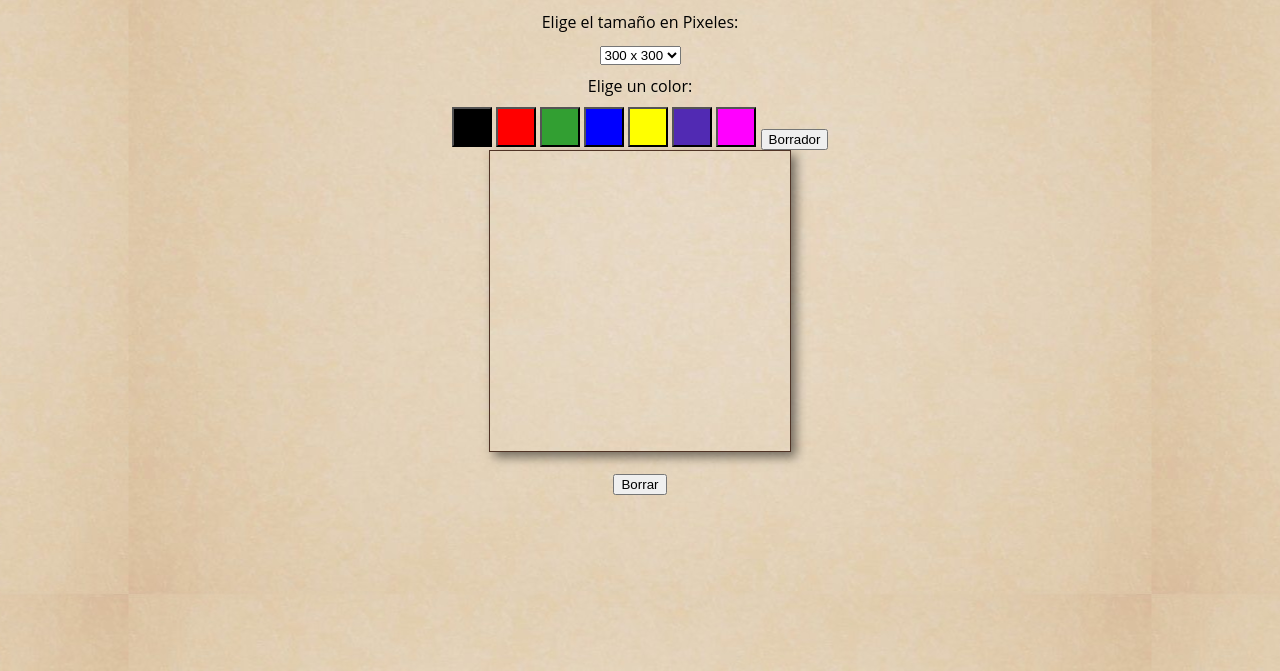
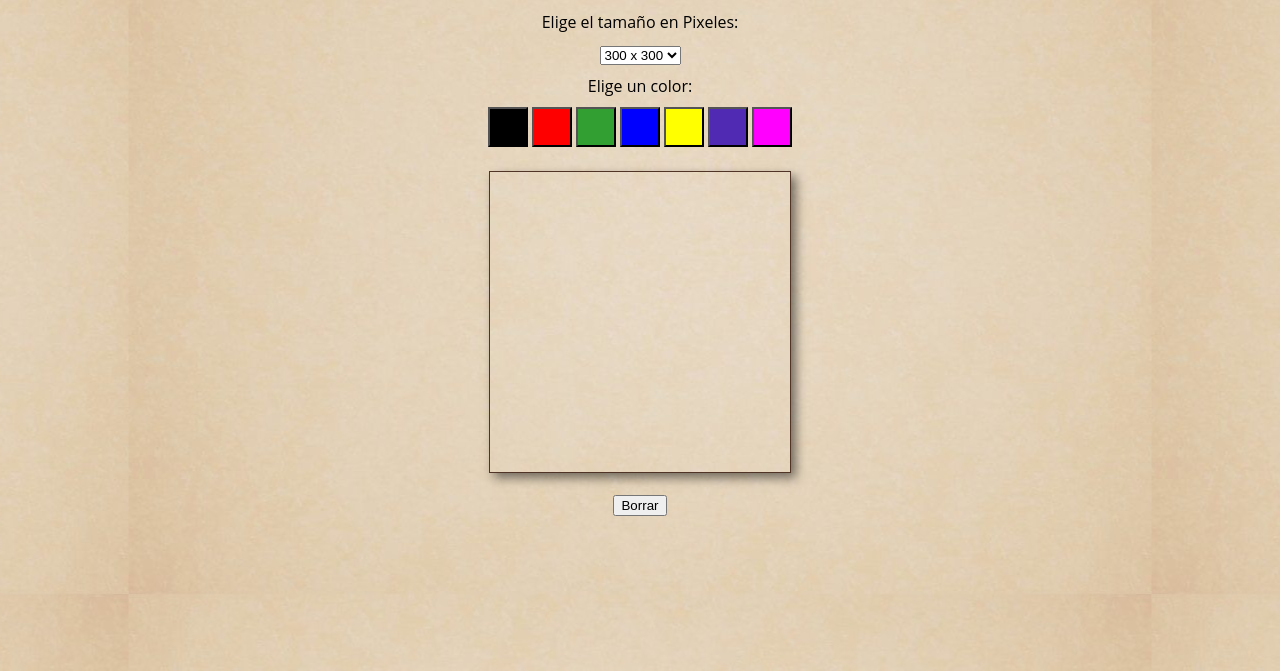
Before and after one commit to CodeGeekR/dibuja_con_JS, a plain HTML site: page index.html in a window 1280 px wide. Shown: the part 129-800 px from the top of the page. Drawn offline with Linux system fonts and the light colour scheme.

Commit message:
Update index.html

```diff
--- a/index.html
+++ b/index.html
@@ -66,11 +66,10 @@
         class="color-button"
         style="background-color: #ff00ff; width: 40px; height: 40px"
       ></button>
-
-      <button id="borrador" class="boton-borrador">Borrador</button>
+      <br /><br />
+      <!-- Canvas para dibujar -->
+      <canvas width="300" height="300" id="Area de dibujo"></canvas>
+      <script src="evento_mouse.js"></script>
     </div>
-    <!-- Canvas para dibujar -->
-    <canvas width="300" height="300" id="Area de dibujo"></canvas>
-    <script src="evento_mouse.js"></script>
   </body>
 </html>
```
